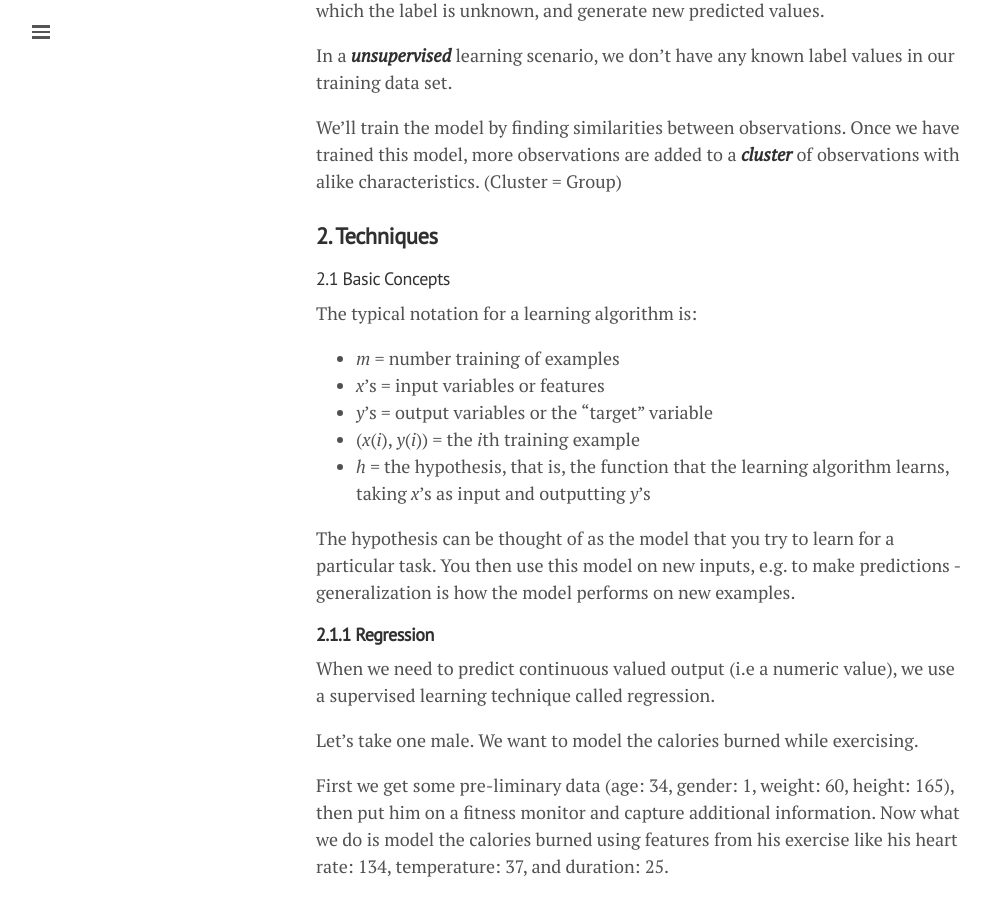
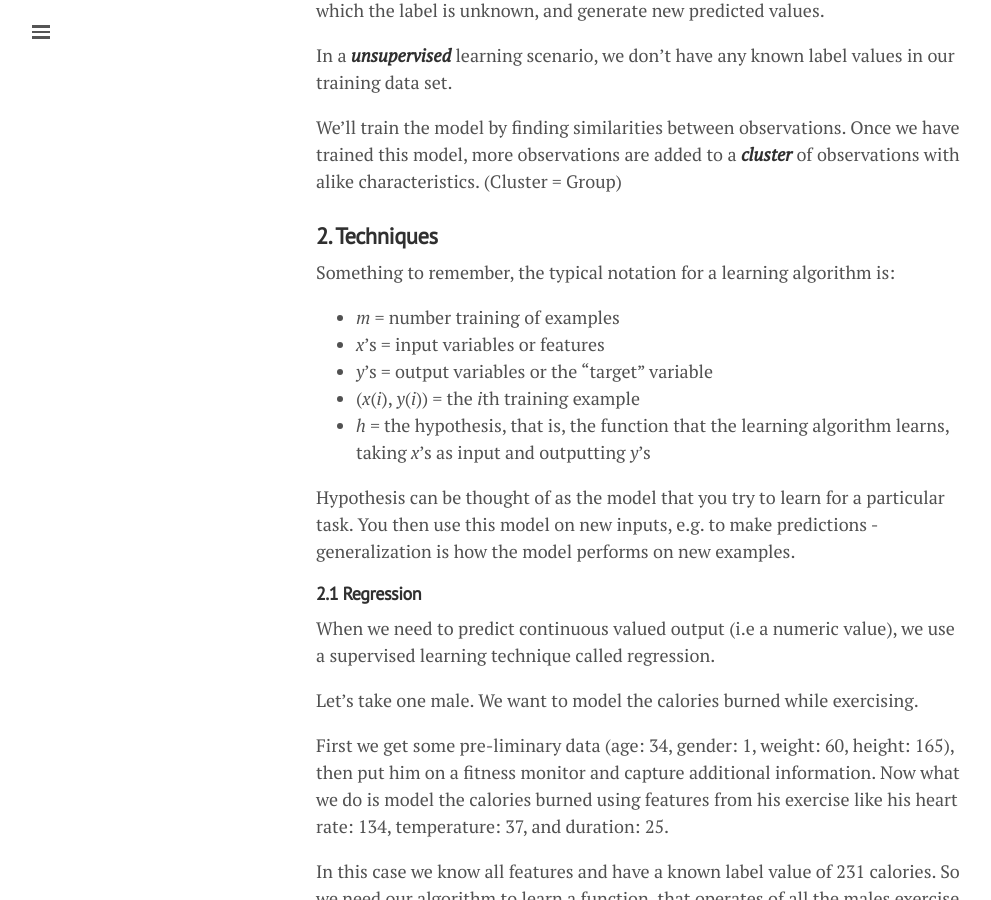
Before and after one commit to lgeurts/lgeurts.github.io, a Jekyll site: the page built from _posts/2018-06-29-artificial-intelligence-basics.md, in a window 1280 px wide and 900 px high, scrolled down 2640 px. Shown: the whole window, without its empty margins (0-991 px from the left). Built offline with Jekyll 4.4.1, drawn with Linux system fonts in a browser that asks for light colours; nearby versions of some CDN libraries.

Commit message:
Update 2018-06-29-artificial-intelligence-basics.md

```diff
--- a/_posts/2018-06-29-artificial-intelligence-basics.md
+++ b/_posts/2018-06-29-artificial-intelligence-basics.md
@@ -81,9 +81,7 @@
 
 ### **2. Techniques**
 
-#### 2.1 Basic Concepts
-
-The typical notation for a learning algorithm is:
+Something to remember, the typical notation for a learning algorithm is:
 
 * *m* = number training of examples
 * *x*'s = input variables or features
@@ -91,9 +89,9 @@
 * (*x*(*i*), *y*(*i*)) = the *i*th training example
 * *h* = the hypothesis, that is, the function that the learning algorithm learns, taking *x*'s as input and outputting *y*'s
 
-The hypothesis can be thought of as the model that you try to learn for a particular task. You then use this model on new inputs, e.g. to make predictions - generalization is how the model performs on new examples.
+Hypothesis can be thought of as the model that you try to learn for a particular task. You then use this model on new inputs, e.g. to make predictions - generalization is how the model performs on new examples.
 
-##### **2.1.1 Regression**
+#### **2.1 Regression**
 
 When we need to predict continuous valued output (i.e a numeric value), we use a supervised learning technique called regression.
 
```
